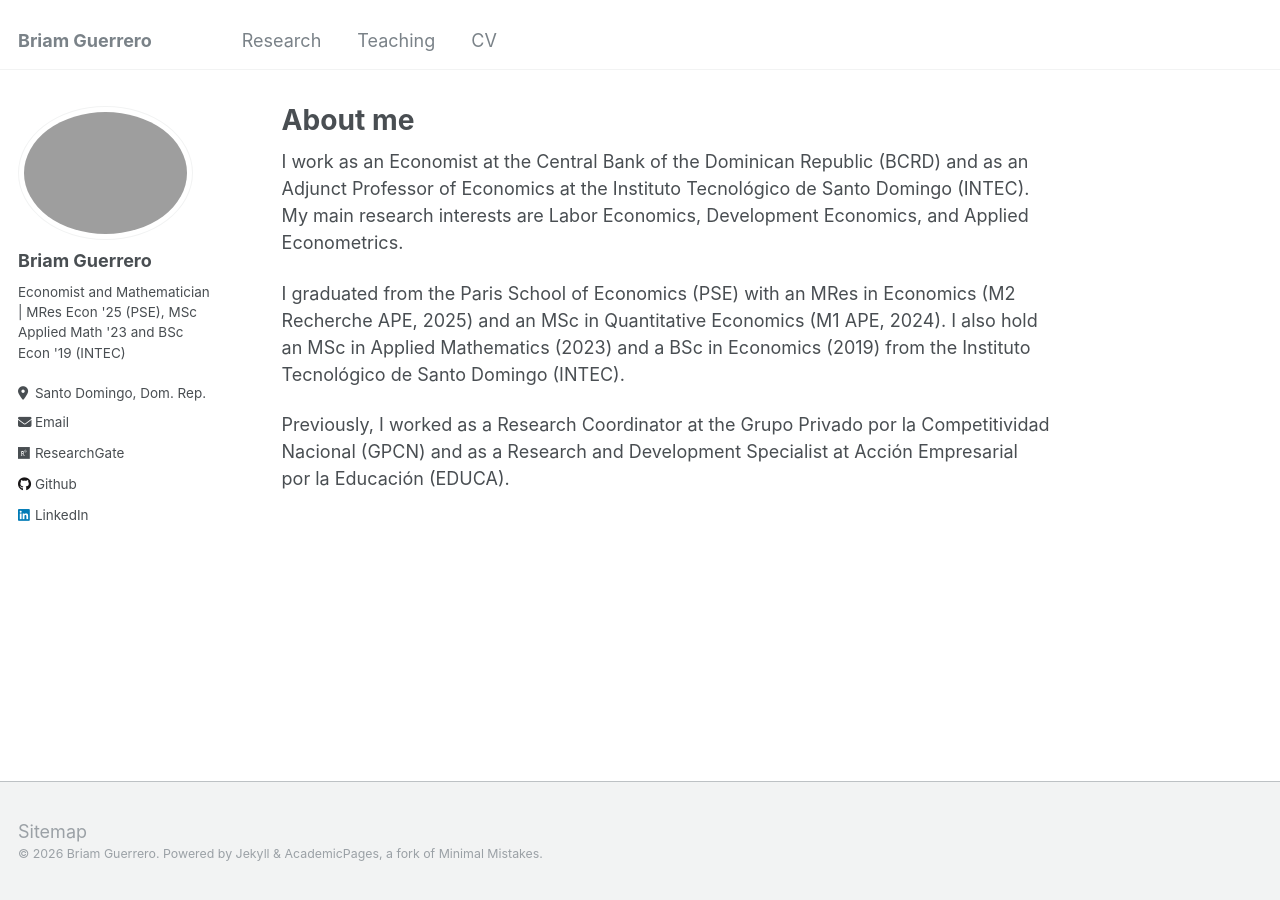
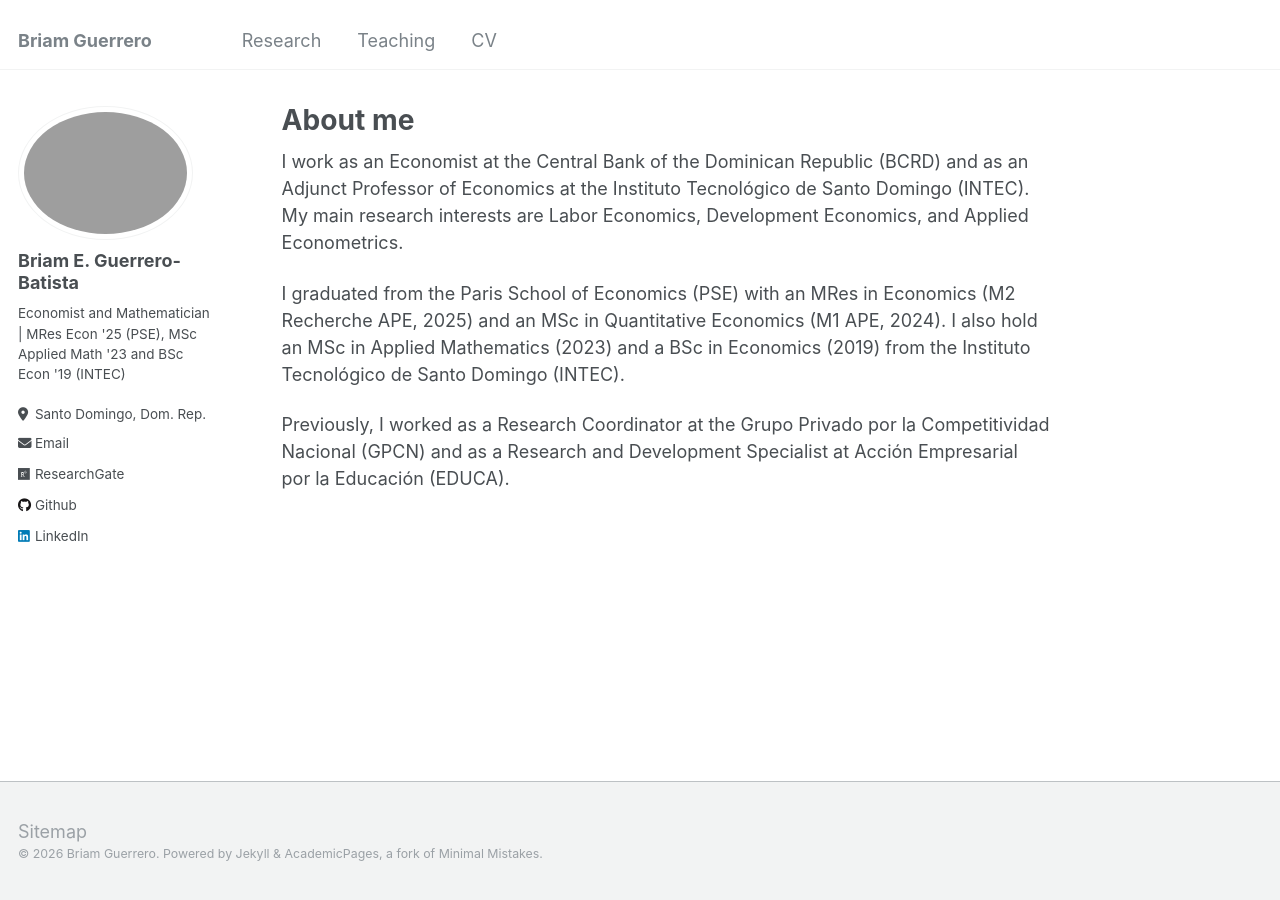
Before and after one commit to briamguerrerob/briamguerrerob.github.io, a Jekyll site: the page built from _pages/about.md, in a window 1280 px wide. Built offline with Jekyll 4.4.1, drawn with Linux system fonts in a browser that asks for light colours.

Commit message:
Update author name in configuration file

```diff
--- a/_config.yml
+++ b/_config.yml
@@ -81,7 +81,7 @@ yandex_site_verification :
 
 # Site Author
 author:
-  name             : "Briam Guerrero"
+  name             : "Briam E. Guerrero-Batista"
   avatar           : "prof_website.png"
   bio              : "Economist and Mathematician | MRes Econ '25 (PSE), MSc Applied Math '23 and BSc Econ '19 (INTEC)"
   location         : "Santo Domingo, Dom. Rep."
```
